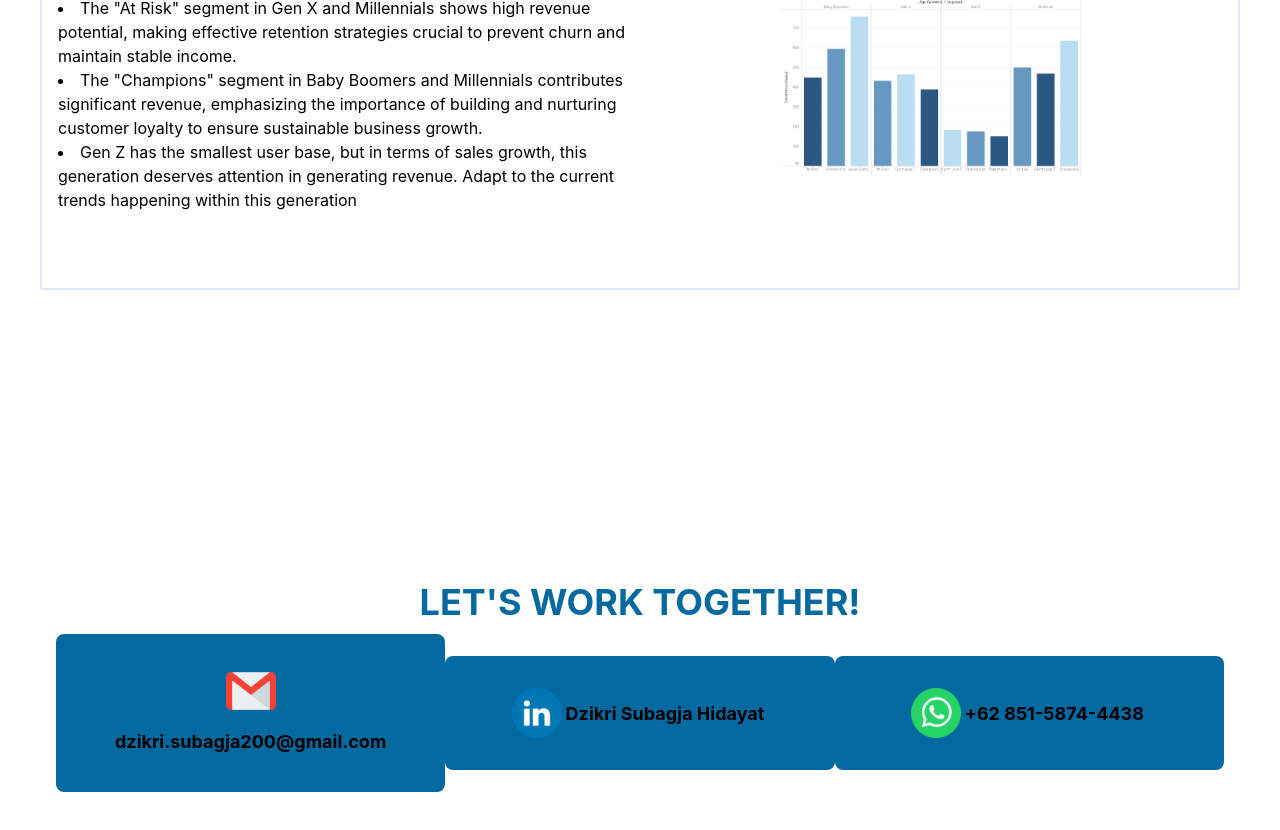
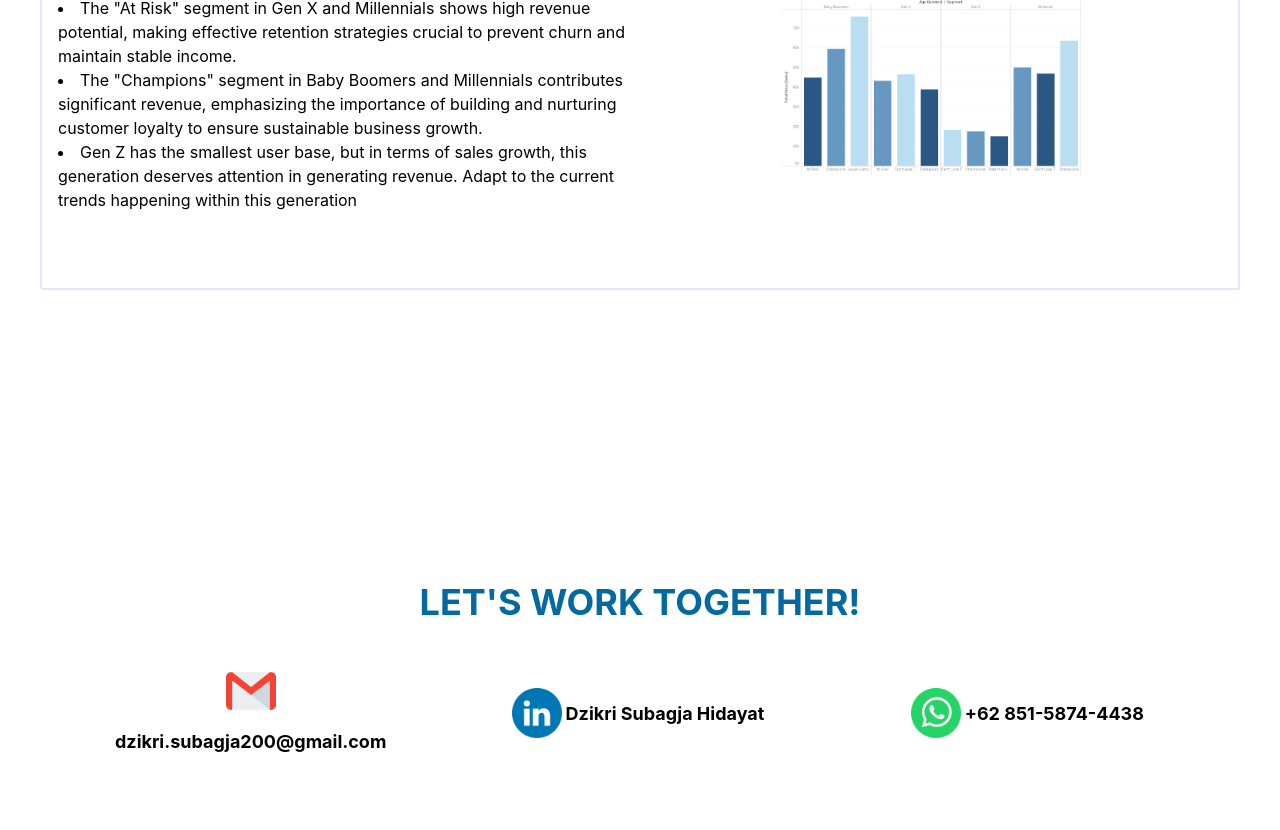
Before and after one commit to Dzikrish/portfolio-dzikri, a website: page index.html in a window 1280 px wide. Shown: the part 4701-5531 px from the top of the page. Drawn offline with nearby package versions, Linux system fonts and the light colour scheme.

Commit message:
Update Experience

```diff
--- a/index.html
+++ b/index.html
@@ -711,7 +711,7 @@
             <a
               href="mailto:dzikri.subagja200@gmail.com"
               target="_blank"
-              class="p-8 bg-primary rounded-lg font-bold flex-grow w-80 hover:bg-primary-dark hover:opacity-40"
+              class="p-8 rounded-lg font-bold flex-grow w-80 hover:bg-primary-dark hover:opacity-40"
             >
               <div class="flex flex-wrap justify-center">
                 <img src="img/gmail.png" alt="gmail" width="50" height="50" />
@@ -723,7 +723,7 @@
             <a
               href="https://www.linkedin.com/in/dzikri-subagja-hidayat-b655a6192/"
               target="_blank"
-              class="p-8 bg-primary rounded-lg text-4xl font-bold flex-grow w-80 hover:bg-primary-dark hover:opacity-40"
+              class="p-8 rounded-lg text-4xl font-bold flex-grow w-80 hover:bg-primary-dark hover:opacity-40"
             >
               <div class="flex flex-wrap justify-center">
                 <img
@@ -740,7 +740,7 @@
             <a
               href="https://wa.me/085158744438"
               target="_blank"
-              class="p-8 bg-primary rounded-lg text-4xl font-bold flex-grow w-80 hover:bg-primary-dark hover:opacity-40"
+              class="p-8 rounded-lg text-4xl font-bold flex-grow w-80 hover:bg-primary-dark hover:opacity-40"
             >
               <div class="flex flex-wrap justify-center">
                 <img
```
